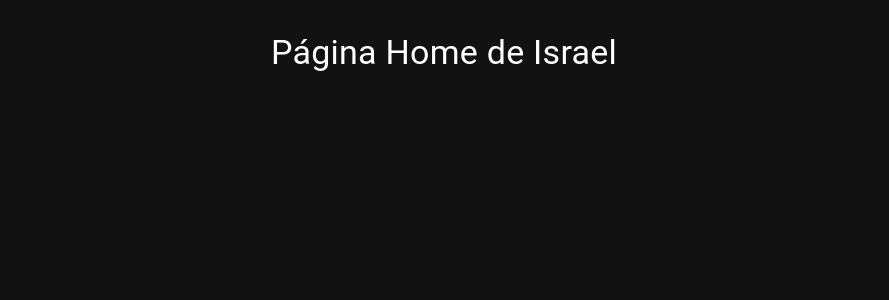
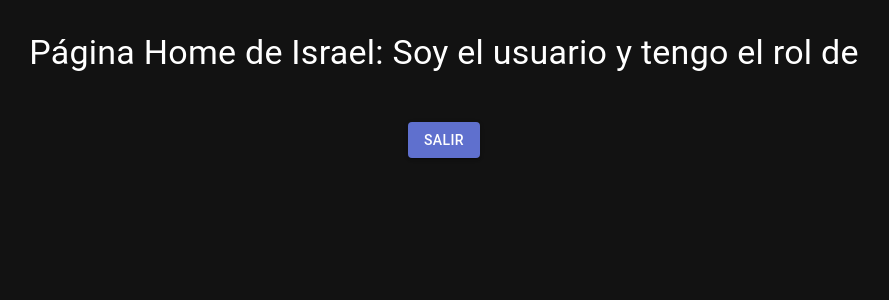
Before and after one commit to Israel-gith/Proyecto, a React (Vite) app in the folder frontend/: page /home in a window 1280 px wide. Shown: the top 300 px of the page, without its empty margins (196-1085 px from the left). Built offline with nearby package versions, Linux system fonts and the light colour scheme.

Commit message:
Actualizacion

```diff
--- a/frontend/package.json
+++ b/frontend/package.json
@@ -14,9 +14,11 @@
     "@emotion/styled": "^11.13.0",
     "@mui/icons-material": "^6.1.5",
     "@mui/material": "^6.1.5",
+    "@reduxjs/toolkit": "^2.3.0",
     "@types/react-router-dom": "^5.3.3",
     "react": "^18.3.1",
     "react-dom": "^18.3.1",
+    "react-redux": "^9.1.2",
     "react-router-dom": "^6.27.0"
   },
   "devDependencies": {
--- a/frontend/src/main.tsx
+++ b/frontend/src/main.tsx
@@ -4,6 +4,10 @@ import CssBaseline from '@mui/material/CssBaseline'
 import App from './App.tsx'
 import { ThemeProvider, createTheme } from '@mui/material/styles';
 import { ThemeOptions } from '@mui/material/styles';
+//Importamos el componente Provider de la librearía react-redux
+import { Provider } from 'react-redux'
+//Importamos el componente store que definimos en el fichero ./store/index
+import { store } from './store/index'
 
 export const themeOptions: ThemeOptions = {
   palette: {
@@ -33,12 +37,13 @@ export const themeOptions: ThemeOptions = {
 
 const theme = createTheme(themeOptions);
 
+createRoot(document.getElementById('root')!).render(
 
-createRoot(document.getElementById('root')!).render(
-  <StrictMode>
     <ThemeProvider theme={theme}>
-     <CssBaseline />
-    <App />
+      <CssBaseline />
+      <Provider store={store}>
+        <App />
+      </Provider>
     </ThemeProvider>
-  </StrictMode>,
-)
+
+ )
--- a/frontend/src/pages/Home.tsx
+++ b/frontend/src/pages/Home.tsx
@@ -1,8 +1,49 @@
 import React from 'react';
-import { Typography } from '@mui/material';
+import { Button, Typography } from '@mui/material';
+//Importamos el useSelector del react-redux
+import { useSelector } from 'react-redux'
+// Importamos lo que necesitamos para el tipo del selector()
+import { RootState} from '../store/index'
+//Importamos las acciones que están en el fichero authSlice.ts
+import { authActions } from '../store/authSlice';
 
-function Home() {
-    return <Typography variant="h4">Página Home de Israel</Typography>;
+import { useDispatch} from 'react-redux'
+import { useNavigate } from 'react-router-dom'
+
+
+function Home(){
+   //Almacenamos en la variable userData lo que obtenemos del store usando el hook useSelector
+ const userData = useSelector((state: RootState) => state.authenticator)
+
+ const dispatch = useDispatch()
+ const navigate = useNavigate()
+
+
+ const salir = () =>{
+    dispatch(authActions.logout())
+    &&
+    navigate('/')
+};
+
+  //Comprobamos por la consola qué obtenemos del store
+  console.log("Estoy en Home, Datos cogidos de la store:")
+  console.log(userData)
+  console.log("isAutenticated: "+userData.isAutenticated)
+  console.log("userName: "+userData.userName)
+  console.log("userRol: "+userData.userRol)
+
+return <>
+
+<Typography variant="h4">
+    Página Home de Israel:
+    Soy el usuario {userData.userName} y
+    tengo el rol de {userData.userRol}
+</Typography>
+<br/>
+<br/>
+<Button onClick={salir} variant='contained'>Salir</Button>
+
+    </>
 }
 
 export default Home;
--- a/frontend/src/pages/Login.tsx
+++ b/frontend/src/pages/Login.tsx
@@ -3,10 +3,18 @@ import CloseIcon from '@mui/icons-material/Close';
 import { Typography,Box, IconButton,Grid, TextField, Button, Paper,Container, Alert, Collapse} from "@mui/material";
 import { useState } from "react";
 import { useNavigate } from 'react-router-dom'
+//Importamos el useDispatch del react-redux
+import { useDispatch} from 'react-redux'
+//Importamos las acciones que están en el fichero authSlice.ts
+import { authActions } from '../store/authSlice';
 
 function Login() {
 
+  const dispatch = useDispatch()
+
   const navigate = useNavigate()
+
+  const [open, setOpen] = useState(false);
 
     const[data, setData] = useState({
         user:'',
@@ -31,15 +39,20 @@ function Login() {
 
 
     const handleSubmit = (e:any) =>{
-        e.preventDefault()
-        {data.user==validuser && data.passw==validpassw ?
-            navigate('/Hme') : setOpen(true);
-        };
-        console.log('Usuario: ' + data.user)
-        console.log('Contraseña: ' + data.passw)
-    };
+      e.preventDefault()
+      {data.user==validuser && data.passw==validpassw ?
 
-    const [open, setOpen] = useState(false);
+        //aquí pongo el dispatch para cambiar el estado a login en el store del redux
+          dispatch(authActions.login({
+              name: data.user, //data.user es el nombre de usuario que ha ingresado el usuario
+              rol: 'administrador'
+          }))
+          &&
+          navigate('/Home'): setOpen(true);
+      };
+      console.log('Usuario: ' + data.user)
+      console.log('Contraseña: ' + data.passw)
+  };
 
         return (
         <>
--- /dev/null
+++ b/frontend/src/store/authSlice.ts
@@ -0,0 +1,42 @@
+import { createSlice } from '@reduxjs/toolkit' // Importamos la función createSlice de la librería redux-toolkit
+//Creamos el tipo AuthState. Este tipo será un objeto cuyos elementos son un boolean y dos strings.
+export interface AuthState {
+ isAutenticated: boolean,
+ userName: string,
+ userRol: string
+}
+//Declaramos la variable initialAuthState (que es un objeto) y decimos que es del tipo AuthState.
+//Inicializamos los elementos de dicha variable:
+//El usuario inicialmente no está autenticado (isAutenticated: false)
+//El nombre de usuario y su rol inicialmente son cadenas vacías.
+const initialAuthState: AuthState = {
+ isAutenticated: false,
+ userName: '',
+ userRol: ''
+}
+//Creamos los reducers dentro de la función createSlice y los asignamos a la variable authSlice:
+//. Primero le damos un nombre
+//. Segundo establecemos el estado inicial
+//. Tercero creamos los reducers: login y logout
+const authSlice = createSlice({
+ name: 'authentication',
+ initialState: initialAuthState,
+ reducers: {
+    //El reducer login: el usuario está autenticado. Ya tenemos el nombre y rol de usuario en action.payload
+ login: (state, action) => {
+    const userData = action.payload //Obtenemos el nombre y rol de usuario y lo asignamos a la variable userData
+    state.isAutenticated = true //Establecemos a true isAutenticated en la store
+    state.userName = userData.name //Es lo mismo que: action.payload.name --> Establecemos el nombre de usuario en la store
+    state.userRol = userData.rol //Es lo mismo que: action.payload.rol --> Establecemos el rol de usuario en la store
+    },
+    //El reducer logout es cuando el usuario no está autenticado. No hay que hacer ninguna action puesto
+    //que no recibimos ningún dato del usuario.
+    logout: (state) => {
+    state = initialAuthState // Cuando el usuario no está autenticado estamos en el estado inicial.
+    }
+    }
+   })
+   //Exportamos las acciones del reducer en la variable authActions
+   export const authActions = authSlice.actions
+   //Exportamos el reducer en sí
+   export default authSlice.reducer
--- /dev/null
+++ b/frontend/src/store/index.ts
@@ -0,0 +1,11 @@
+import { configureStore } from '@reduxjs/toolkit'
+import authReducer from './authSlice' // Importamos el reducer
+export const store = configureStore({
+ reducer: {
+ authenticator: authReducer, //Aquí configuramos la store con el reducer creado en el Slice
+ },
+})
+// Infer the `RootState` and `AppDispatch` types from the store itself: para los tipos
+export type RootState = ReturnType<typeof store.getState>
+// Inferred type: {posts: PostsState, comments: CommentsState, users: UsersState}: para los tipos
+export type AppDispatch = typeof store.dispatch
```
Also changed, not shown: 1 other file (tests, documents, lock files or other folders).
